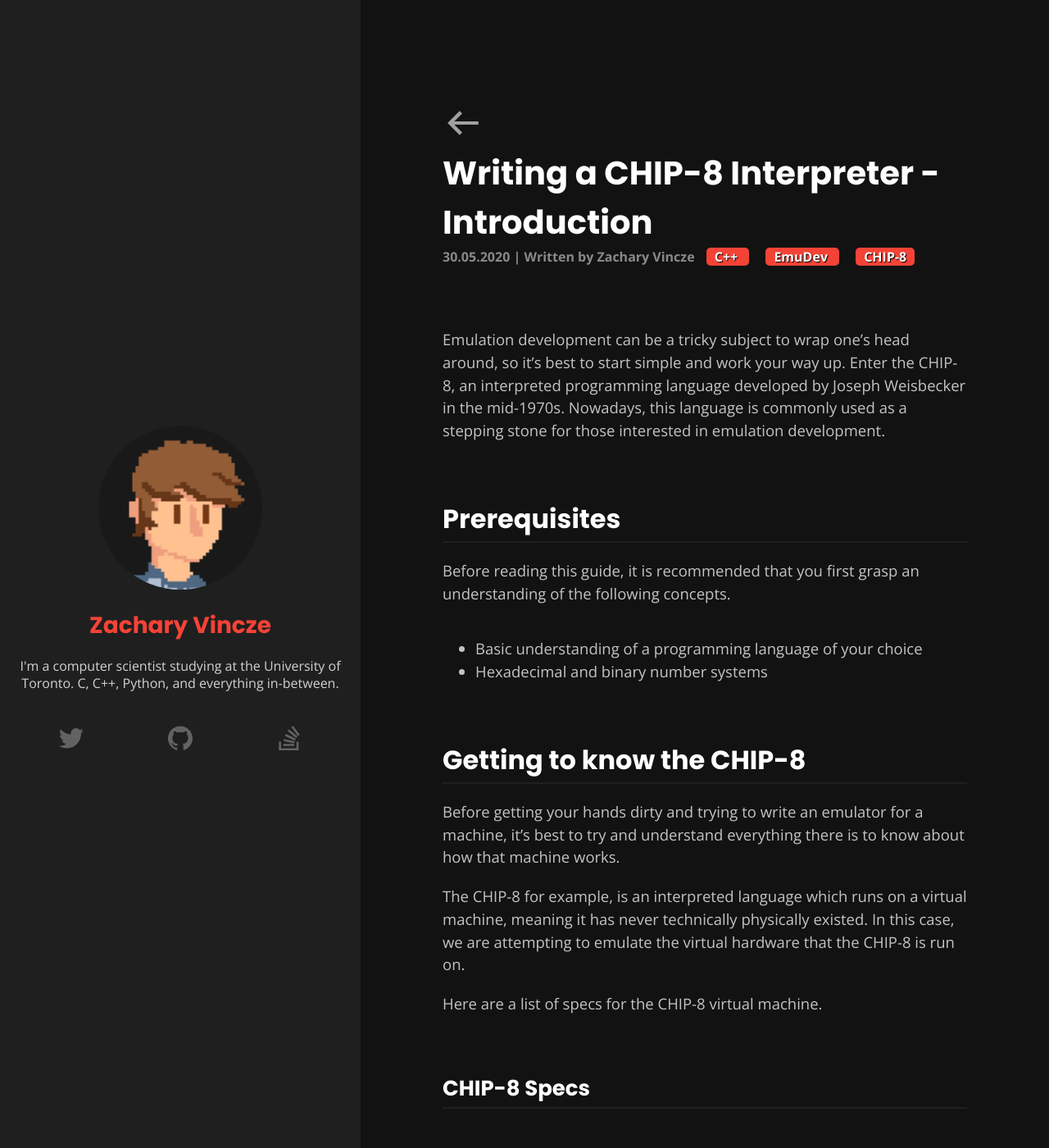
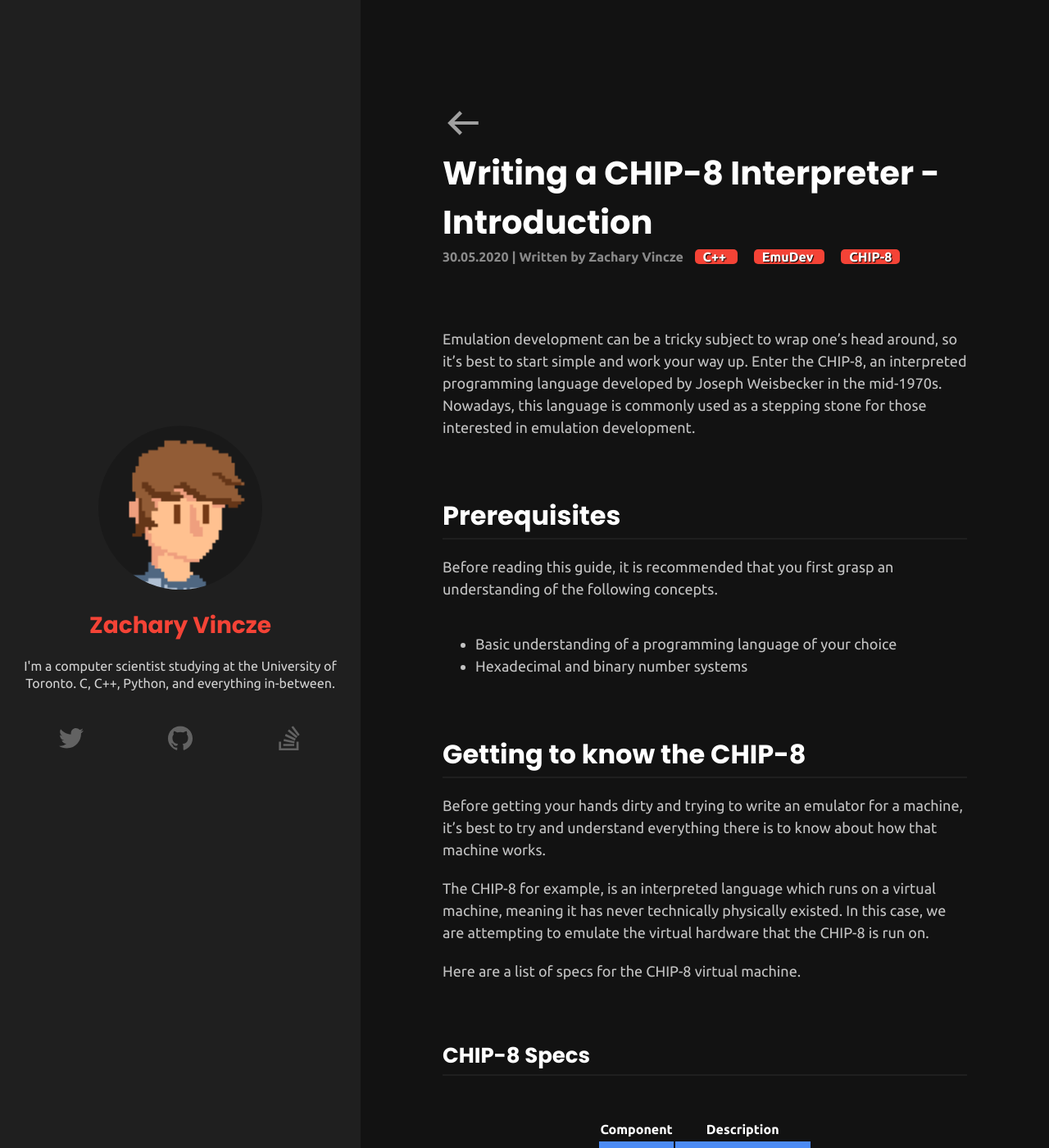
Before and after one commit to zacharyvincze/zacharyvincze.github.io, a Jekyll site: the page built from _posts/2020-05-21-chip8-interpreter-part1.md, in a window 1280 px wide and 1400 px high. Shown: the whole window at 82% size. Built offline with Jekyll 4.4.1, drawn with Linux system fonts in a browser that asks for light colours.

Commit message:
Updated font and fixed mobile padding inconsistencies

```diff
--- a/_sass/_base.scss
+++ b/_sass/_base.scss
@@ -1,10 +1,10 @@
-@import url('https://fonts.googleapis.com/css2?family=Open+Sans:wght@400;700&family=Poppins:wght@400;700&family=Roboto:wght@400;700&display=swap');
+@import url('https://fonts.googleapis.com/css2?family=Poppins:wght@400;700&family=Ubuntu:ital,wght@0,400;0,700;1,400;1,700&display=swap');
 
-$header-font: Poppins, Open Sans, sans-serif;
-$text-font: Open Sans, sans-serif;
+$header-font: Poppins, Ubuntu, sans-serif;
+$text-font: Ubuntu, sans-serif;
 
 $small-size: 16px;
-$default-size: 18.5px;
+$default-size: 18px;
 $title-size: 40px;
 $header-size: 30px;
 $logo-size: 28px;
--- a/_sass/_home.scss
+++ b/_sass/_home.scss
@@ -29,7 +29,6 @@
         }
 
         .post-information {
-            padding: 20px;
 
             .excerpt-content {
                 opacity: 0.8;
```
